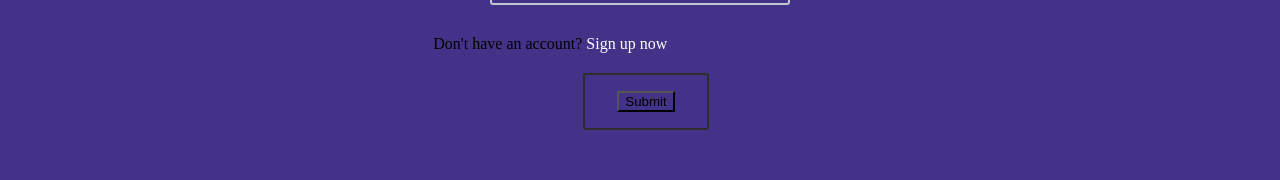
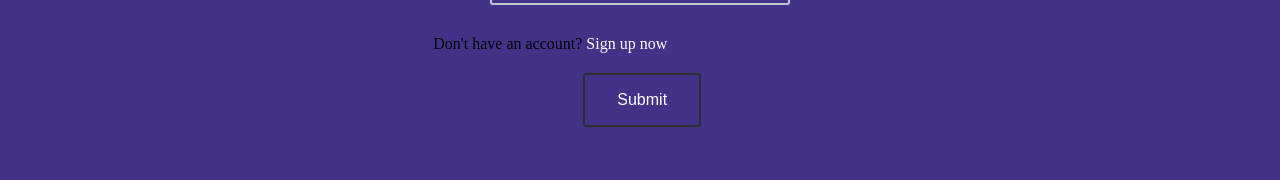
Before and after one commit to mohasal0101/401-whiteboard-frontend, a React (Create React App) app: page / in a window 1280 px wide. Shown: the part 393-573 px from the top of the page. Built offline with nearby package versions, Linux system fonts and the light colour scheme.

Commit message:
debugging

```diff
--- a/src/App.css
+++ b/src/App.css
@@ -188,7 +188,7 @@
 }
 
 .form-button:hover {
-  background-color: #d285da;
+  background-color: #615692;
   color: #2d2d2d;
 }
 .form-button2 {
--- a/src/components/Signin.js
+++ b/src/components/Signin.js
@@ -52,9 +52,9 @@ function Signin() {
                 </div>
 
                 <p>Don't have an account? <a href="/signup" className="href">Sign up now</a></p>
-                <div className="form-button">
-                <button type="submit">Submit</button>
-                </div>
+
+                    <button className="form-button">Submit</button>
+
             </form>
 
             </div>
```
